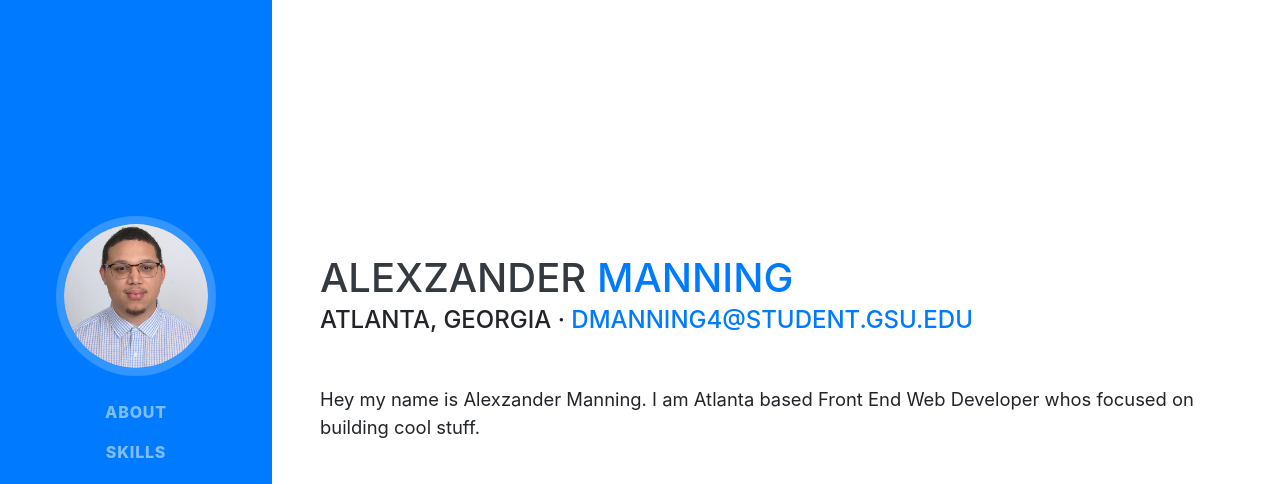
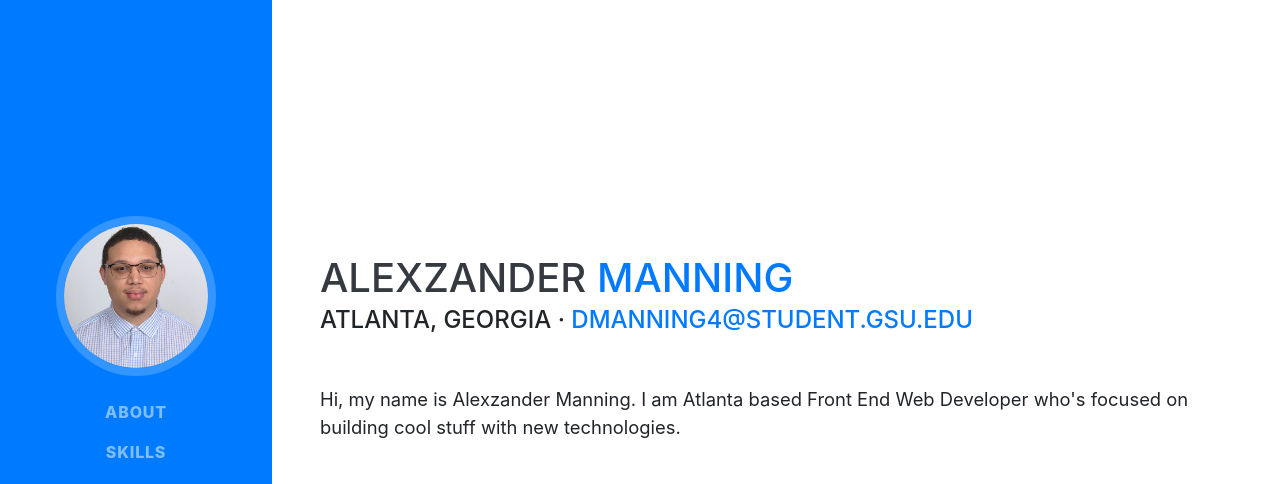
Before and after one commit to AlexzanderManning/portfolio, a website with bundled scripts: page index.html in a window 1280 px wide. Shown: the top 484 px of the page. Built offline with nearby package versions, Linux system fonts and the light colour scheme; some icons are missing; a web font is replaced by a local one.

Commit message:
grammar fixes

```diff
--- a/index.html
+++ b/index.html
@@ -70,7 +70,7 @@
         <div class="subheading mb-5">Atlanta, Georgia ·
           <a href="mailto:dmanning4@student.gsu.edu">dmanning4@student.gsu.edu</a>
         </div>
-        <p class="lead mb-5">Hey my name is Alexzander Manning. I am Atlanta based Front End Web Developer whos focused on building cool stuff.</p>
+        <p class="lead mb-5">Hi, my name is Alexzander Manning. I am Atlanta based Front End Web Developer who's focused on building cool stuff with new technologies.</p>
         <div class="social-icons">
           <a href="https://www.linkedin.com/in/alexzander-manning/">
             <i class="fab fa-linkedin-in"></i>
```
